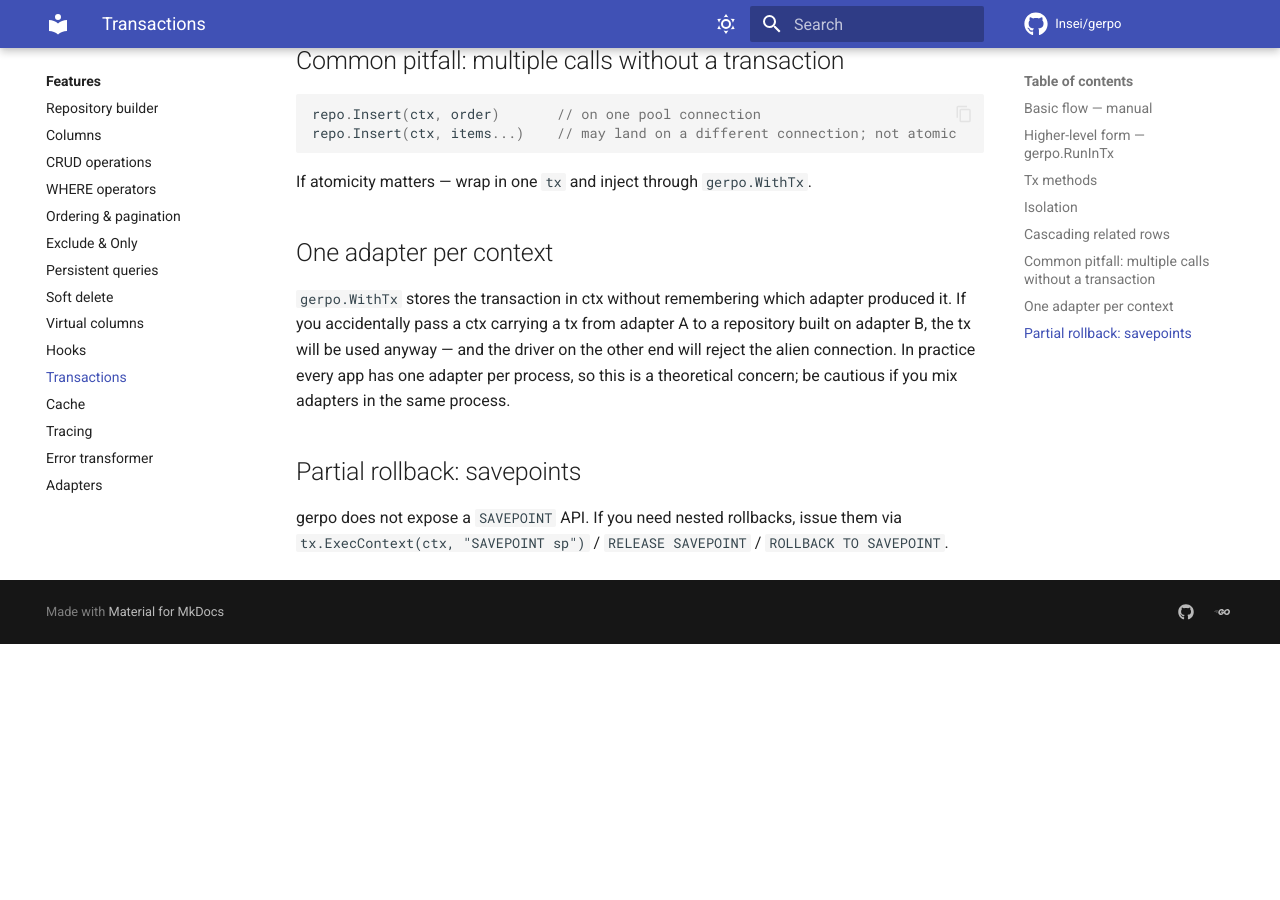
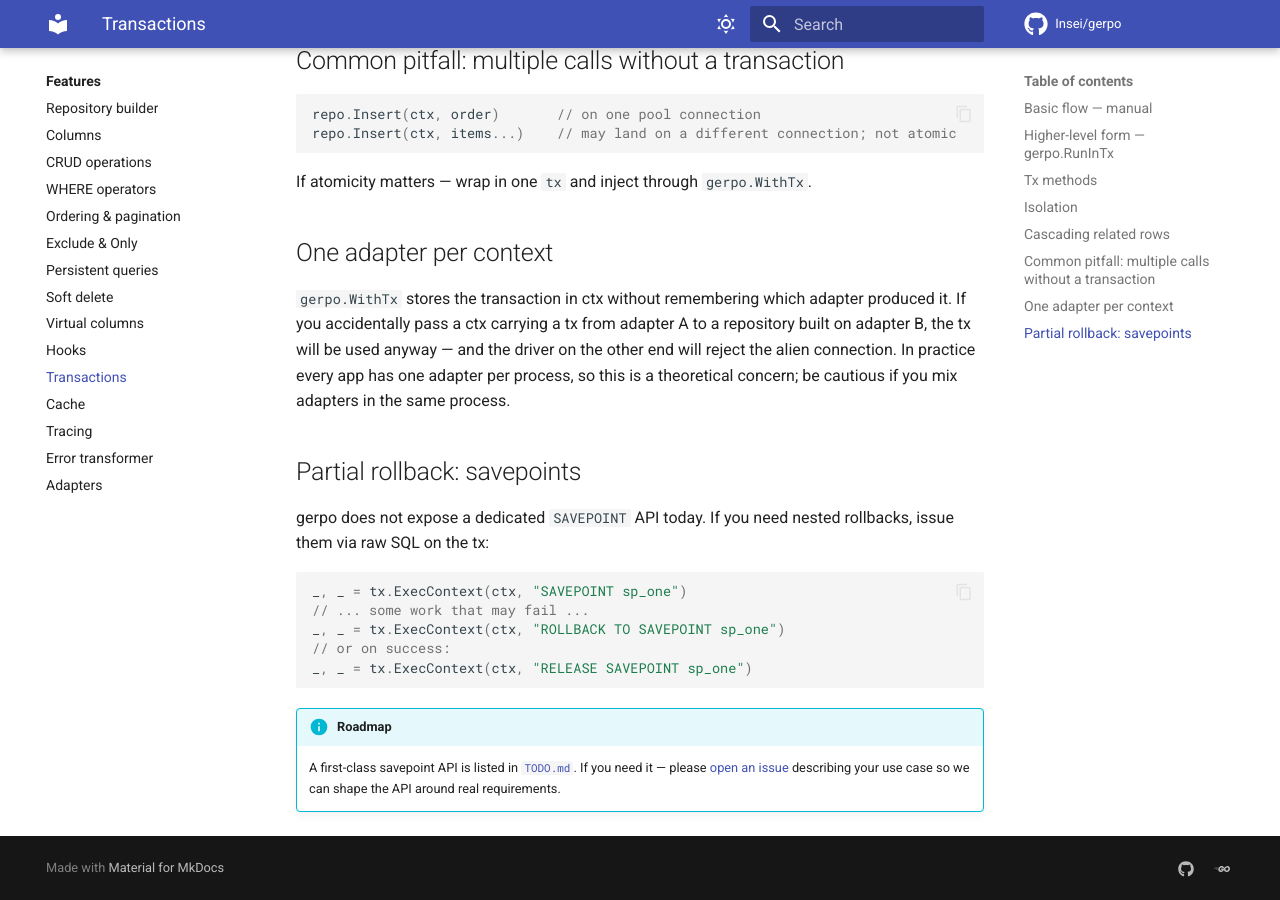
Before and after one commit to Insei/gerpo, an MkDocs documentation site: the page built from docs/features/transactions.md, in a window 1280 px wide and 900 px high, scrolled down 1988 px. Built offline with MkDocs 1.6.1 and Material for MkDocs 9.7.7, drawn with Linux system fonts in a browser that asks for light colours; comment, search, counter and statistics services are not loaded; before the commit the page ends 2632 px from its top, so only the background shows below that.

Commit message:
docs: document savepoints deferral (review 3.5)
- TODO.md gains a first-class section on a future SAVEPOINT API with the
  open design questions (shape, naming, dialect coverage, nesting).
- docs/features/transactions.md keeps the raw-SQL workaround but points
  readers at TODO and the issue tracker for a proper API.

````diff
--- a/docs/features/transactions.md
+++ b/docs/features/transactions.md
@@ -77,4 +77,15 @@ If atomicity matters — wrap in one `tx` and inject through `gerpo.WithTx`.
 
 ## Partial rollback: savepoints
 
-gerpo does not expose a `SAVEPOINT` API. If you need nested rollbacks, issue them via `tx.ExecContext(ctx, "SAVEPOINT sp")` / `RELEASE SAVEPOINT` / `ROLLBACK TO SAVEPOINT`.
+gerpo does not expose a dedicated `SAVEPOINT` API today. If you need nested rollbacks, issue them via raw SQL on the tx:
+
+```go
+_, _ = tx.ExecContext(ctx, "SAVEPOINT sp_one")
+// ... some work that may fail ...
+_, _ = tx.ExecContext(ctx, "ROLLBACK TO SAVEPOINT sp_one")
+// or on success:
+_, _ = tx.ExecContext(ctx, "RELEASE SAVEPOINT sp_one")
+```
+
+!!! info "Roadmap"
+    A first-class savepoint API is listed in [`TODO.md`](https://github.com/insei/gerpo/blob/main/TODO.md). If you need it — please [open an issue](https://github.com/insei/gerpo/issues) describing your use case so we can shape the API around real requirements.
````
Also changed, not shown: TODO.md (+39 -0 lines).
